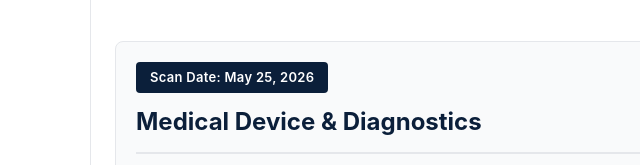
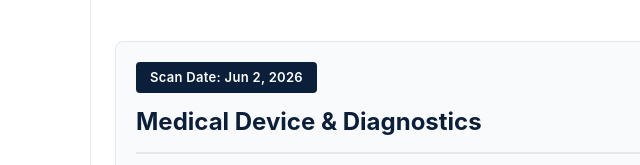
Before and after one commit to Rahulnexor/nexortest-regulatory-tracker, a plain HTML site: page index.html in a window 1280 px wide. Shown: the part 235-400 px from the top of the page, 0-640 px from the left. Drawn offline with Linux system fonts and the light colour scheme.

Commit message:
﻿Fix: align all scan dates to Jun 2, 2026 across all tabs
CDSCO tab was still showing May 25 while USFDA tabs showed Jun 2.
All 7 scan date labels now consistently show the latest run date.

Co-Authored-By: Claude Opus 4.6 <noreply@anthropic.com>

```diff
--- a/index.html
+++ b/index.html
@@ -133,7 +133,7 @@
 
 <!-- ==================== SCAN: 2026-05-25 ==================== -->
 <div class="rt-scan-block">
-<span class="rt-scan-date">Scan Date: May 25, 2026</span>
+<span class="rt-scan-date">Scan Date: Jun 2, 2026</span>
 
 <h2>Medical Device &amp; Diagnostics</h2>
 <p><a href="https://cdsco.gov.in/opencms/opencms/en/Medical-Device-Diagnostics/Medical-Device-Diagnostics/">View on CDSCO website &rarr;</a></p>
```
